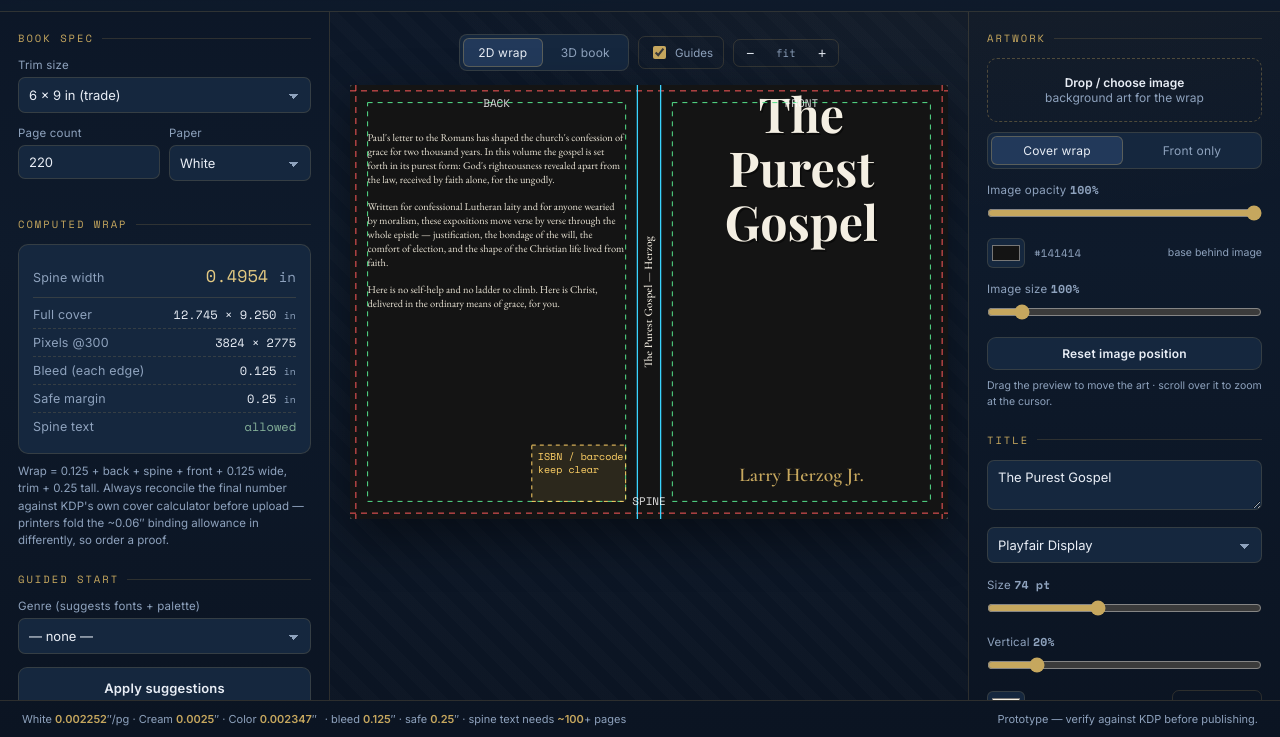
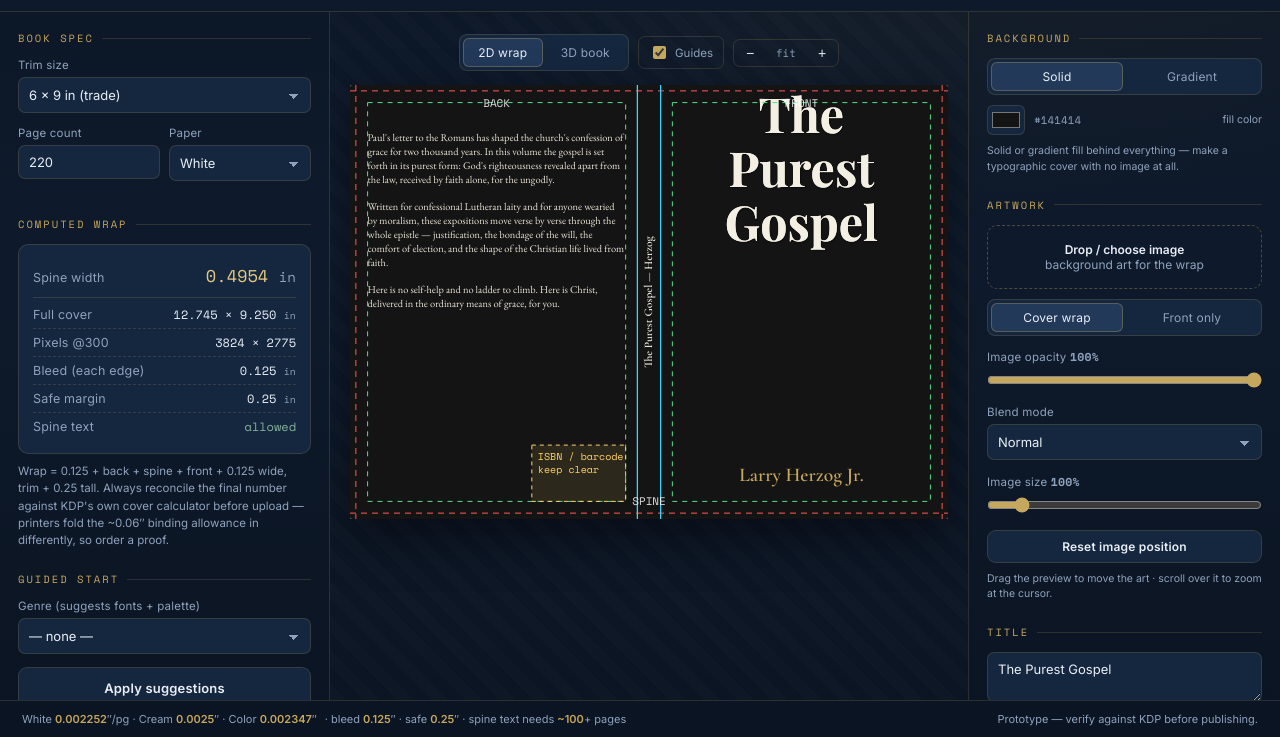
Before and after one commit to larryherzogjr/cover-forge, a website with bundled scripts: page web/index.html in a window 1280 px wide. Shown: the part 63-800 px from the top of the page. Built offline with nearby package versions, Linux system fonts and the light colour scheme.

Commit message:
M2: solid/gradient background mode + image blend modes
Add a Background panel (Solid | Gradient) so a cover can be made with no image
at all. Gradient is a two-stop linear fill at an adjustable angle, backed by a
pure, unit-tested gradientLine() helper in kdp.js (0=left->right, 90=top->bottom,
spans the box at any angle). The uploaded image still composites on top of the
chosen fill.

Add an image blend-mode selector (normal/multiply/screen/overlay/darken/lighten)
via globalCompositeOperation. A shared fillBackground() in render.js keeps the
wrap render and the ebook export consistent (ebook now honors gradient + blend).

Verified in-browser (gradient top/bottom stops, panel toggles); tests 16/16.

Co-Authored-By: Claude Opus 4.8 <noreply@anthropic.com>

```diff
--- a/web/index.html
+++ b/web/index.html
@@ -271,6 +271,23 @@
   <!-- ============ RIGHT: DESIGN ============ -->
   <div class="panel right">
     <div class="grp">
+      <p class="eyebrow">Background</p>
+      <div class="seg" id="bgModeSeg">
+        <button class="on" data-bg="solid">Solid</button>
+        <button data-bg="gradient">Gradient</button>
+      </div>
+      <div id="solidWrap" style="margin-top:10px">
+        <div class="colorrow"><input type="color" id="bgColor" value="#141414"><span class="mono" id="bgColorL">#141414</span><span class="mini" style="margin-left:auto">fill color</span></div>
+      </div>
+      <div id="gradWrap" style="display:none;margin-top:10px">
+        <div class="colorrow"><input type="color" id="gradFrom" value="#1d3251"><span class="mono" id="gradFromL">#1d3251</span><span class="mini" style="margin-left:auto">from</span></div>
+        <div class="colorrow" style="margin-top:8px"><input type="color" id="gradTo" value="#0e1a2b"><span class="mono" id="gradToL">#0e1a2b</span><span class="mini" style="margin-left:auto">to</span></div>
+        <label class="fld" style="margin-top:10px"><span>Angle <b id="gradAngleL" class="mono">90°</b></span><input type="range" id="gradAngle" min="0" max="360" value="90"></label>
+      </div>
+      <p class="mini" style="margin-top:8px">Solid or gradient fill behind everything — make a typographic cover with no image at all.</p>
+    </div>
+
+    <div class="grp">
       <p class="eyebrow">Artwork</p>
       <div class="filedrop" id="drop">
         <strong>Drop / choose image</strong><br>background art for the wrap
@@ -282,7 +299,16 @@
         <button data-fit="front">Front only</button>
       </div>
       <label class="fld" style="margin-top:12px"><span>Image opacity <b id="opL" class="mono"></b></span><input type="range" id="opacity" min="0" max="100" value="100"></label>
-      <div class="colorrow"><input type="color" id="bgColor" value="#141414"><span class="mono" id="bgColorL">#141414</span><span class="mini" style="margin-left:auto">base behind image</span></div>
+      <label class="fld"><span>Blend mode</span>
+        <select id="imgBlend">
+          <option value="source-over">Normal</option>
+          <option value="multiply">Multiply</option>
+          <option value="screen">Screen</option>
+          <option value="overlay">Overlay</option>
+          <option value="darken">Darken</option>
+          <option value="lighten">Lighten</option>
+        </select>
+      </label>
       <label class="fld" style="margin-top:12px"><span>Image size <b id="scaleL" class="mono">100%</b></span><input type="range" id="scale" min="20" max="800" value="100"></label>
       <button class="btn ghost" id="imgReset" style="padding:8px;font-size:12px;margin-bottom:0">Reset image position</button>
       <p class="mini" style="margin-top:8px">Drag the preview to move the art · scroll over it to zoom at the cursor.</p>
--- a/web/src/export.js
+++ b/web/src/export.js
@@ -4,7 +4,7 @@
 
 import { S } from "./state.js";
 import { dims, DPI, BLEED } from "./kdp.js";
-import { drawCover, drawImageFit, drawWrapText } from "./render.js";
+import { drawCover, drawImageFit, drawWrapText, fillBackground } from "./render.js";
 
 // API origin for the server-only features (PDF, bg-removal). In dev the static
 // site is on :8080 and Flask on :5004; in prod nginx proxies same-origin /api.
@@ -24,9 +24,10 @@ export function exportWrap() {
 export function exportEbook() {
   const W = 1600, H = 2560; const c = document.createElement("canvas"); c.width = W; c.height = H;
   const ctx = c.getContext("2d");
-  ctx.fillStyle = S.bg; ctx.fillRect(0, 0, W, H);
+  fillBackground(ctx, W, H);
   if (S.img) {
     ctx.save(); ctx.globalAlpha = Math.max(0, Math.min(1, S.imgOpacity));
+    ctx.globalCompositeOperation = S.imgBlend || "source-over";
     const es = W / (S.trimW + BLEED); drawImageFit(ctx, S.img, 0, 0, W, H, S.imgScale, S.imgX * es, S.imgY * es); ctx.restore();
   }
   const box = { x: 0, y: 0, w: W, h: H };
--- a/web/src/render.js
+++ b/web/src/render.js
@@ -5,10 +5,11 @@
 // preview and the 300-DPI export produce an identical crop.
 
 import { S } from "./state.js";
-import { dims, safeArea, barcodeBox, spineTextAllowed, fontPx, DPI, BLEED, SAFE } from "./kdp.js";
+import { dims, safeArea, barcodeBox, spineTextAllowed, fontPx, gradientLine, hexToRgb, DPI, BLEED, SAFE } from "./kdp.js";
 
 const $ = (id) => document.getElementById(id);
 const clamp = (v, a, b) => Math.max(a, Math.min(b, v));
+const withAlpha = (hex, a) => { const { r, g, b } = hexToRgb(hex); return `rgba(${r},${g},${b},${a})`; };
 
 const cv = $("preview");
 const cx = cv.getContext("2d");
@@ -16,18 +17,33 @@ const cx = cv.getContext("2d");
 let PREV_SCALE = 1;                 // px-per-inch of the current preview
 export const getPrevScale = () => PREV_SCALE;
 
+// Base fill (solid or linear gradient) for any W*H px region. Shared by the
+// wrap render and the ebook export so they stay consistent.
+export function fillBackground(ctx, W, H) {
+  if (S.bgMode === "gradient") {
+    const gl = gradientLine(S.gradient.angle, W, H);
+    const grad = ctx.createLinearGradient(gl.x0, gl.y0, gl.x1, gl.y1);
+    grad.addColorStop(0, S.gradient.from); grad.addColorStop(1, S.gradient.to);
+    ctx.fillStyle = grad;
+  } else {
+    ctx.fillStyle = S.bg;
+  }
+  ctx.fillRect(0, 0, W, H);
+}
+
 /* ---------- drawing core (resolution-independent via px scale) ---------- */
 export function drawCover(ctx, scale, showGuides) {
   const d = dims(S);
   const W = d.fullW * scale, H = d.fullH * scale;
   ctx.clearRect(0, 0, W, H);
 
-  // base fill
-  ctx.fillStyle = S.bg; ctx.fillRect(0, 0, W, H);
+  // base fill — solid or linear gradient
+  fillBackground(ctx, W, H);
 
-  // artwork (opacity over base, with user pan/zoom)
+  // artwork (opacity + blend mode over base, with user pan/zoom)
   if (S.img) {
     ctx.save(); ctx.globalAlpha = Math.max(0, Math.min(1, S.imgOpacity));
+    ctx.globalCompositeOperation = S.imgBlend || "source-over";
     const px = S.imgX * scale, py = S.imgY * scale;
     if (S.fit === "front") {
       drawImageFit(ctx, S.img, d.frontX * scale, 0, (S.trimW + BLEED) * scale, H, S.imgScale, px, py);
@@ -63,18 +79,33 @@ export function drawCover(ctx, scale, showGuides) {
 export function drawWrapText(ctx, o, box, scale, kind) {
   if (!o.text.trim()) return;
   ctx.save();
-  ctx.fillStyle = o.color; ctx.textAlign = "center";
+  ctx.textAlign = "center"; ctx.textBaseline = "middle";
   const px = Math.max(6, fontPx(o.size, scale));   // size slider is in points
   ctx.font = (kind === "title" ? "700 " : "600 ") + px + "px '" + o.font + "'";
-  ctx.textBaseline = "middle";
+  if (o.letterSpacing) ctx.letterSpacing = fontPx(o.letterSpacing, scale) + "px"; // pt -> px
+  const text = o.caps ? o.text.toUpperCase() : o.text;
   const cx2 = box.x + box.w / 2;
   const cy = box.h * (o.y / 100);
-  const lines = wrapLines(ctx, o.text, box.w * 0.84);
-  const lh = px * 1.12;
+  const lines = wrapLines(ctx, text, box.w * 0.84);
+  const lh = px * (o.lineHeight || 1.12);
+  const strokePx = o.stroke && o.stroke.width ? fontPx(o.stroke.width, scale) : 0;
   let y = cy - (lines.length - 1) * lh / 2;
   for (const ln of lines) {
-    if (o.shadow) { ctx.save(); ctx.fillStyle = "rgba(0,0,0,.45)"; ctx.fillText(ln, cx2 + px * 0.03, y + px * 0.04); ctx.restore(); }
-    ctx.fillStyle = o.color; ctx.fillText(ln, cx2, y); y += lh;
+    if (o.shadow) {
+      ctx.save();
+      ctx.shadowColor = withAlpha(o.shadowColor || "#000000", o.shadowOpacity != null ? o.shadowOpacity : 0.45);
+      ctx.shadowBlur = fontPx(o.shadowBlur || 0, scale);
+      ctx.shadowOffsetX = fontPx(o.shadowDX || 0, scale);
+      ctx.shadowOffsetY = fontPx(o.shadowDY || 0, scale);
+      ctx.fillStyle = o.color; ctx.fillText(ln, cx2, y);
+      ctx.restore();
+    }
+    if (strokePx > 0) {
+      ctx.lineWidth = strokePx; ctx.strokeStyle = o.stroke.color; ctx.lineJoin = "round";
+      ctx.strokeText(ln, cx2, y);
+    }
+    ctx.fillStyle = o.color; ctx.fillText(ln, cx2, y);
+    y += lh;
   }
   ctx.restore();
 }
@@ -98,7 +129,7 @@ function drawBackText(ctx, scale) {
   const avoidY1 = bc.bottom * scale;
 
   const px = Math.max(6, fontPx(o.size, scale)); // points
-  const lh = px * 1.34;
+  const lh = px * (o.lineHeight || 1.34);
   ctx.save();
   ctx.fillStyle = o.color; ctx.textBaseline = "top";
   ctx.font = px + "px '" + o.font + "'";
--- a/web/src/state.js
+++ b/web/src/state.js
@@ -5,16 +5,28 @@
 
 import { PAPER } from "./kdp.js";
 
+// Per-block text style defaults (M2). caps/stroke/letterSpacing/lineHeight and
+// tunable shadow extend the original blocks without changing their look until
+// the user touches them.
+const titleStyle = {
+  caps: false, letterSpacing: 0, lineHeight: 1.12,
+  stroke: { color: "#0e1a2b", width: 0 },
+  shadow: true, shadowDX: 1, shadowDY: 2, shadowBlur: 2, shadowColor: "#000000", shadowOpacity: 0.45,
+};
+
 export const S = {
   trimW: 6, trimH: 9, pages: 220, paper: PAPER.white,
-  img: null, fit: "wrap", palette: [], imgOpacity: 1, bg: "#141414",
+  // background: base fill (solid|gradient) with the optional image composited on top.
+  bgMode: "solid", bg: "#141414",
+  gradient: { from: "#1d3251", to: "#0e1a2b", angle: 90 },
+  img: null, fit: "wrap", palette: [], imgOpacity: 1, imgBlend: "source-over",
   imgScale: 1, imgX: 0, imgY: 0,
-  title: { text: "The Purest Gospel", font: "Playfair Display", size: 74, y: 20, color: "#f4efe3", shadow: true },
-  author: { text: "Larry Herzog Jr.", font: "Cormorant Garamond", size: 30, y: 90, color: "#c6a75e" },
+  title: { text: "The Purest Gospel", font: "Playfair Display", size: 74, y: 20, color: "#f4efe3", ...titleStyle },
+  author: { text: "Larry Herzog Jr.", font: "Cormorant Garamond", size: 30, y: 90, color: "#c6a75e", caps: false, letterSpacing: 0, lineHeight: 1.12, stroke: { color: "#0e1a2b", width: 0 } },
   spine: { text: "The Purest Gospel — Herzog", color: "#f4efe3", flip: false },
   back: {
     text: "Paul's letter to the Romans has shaped the church's confession of grace for two thousand years. In this volume the gospel is set forth in its purest form: God's righteousness revealed apart from the law, received by faith alone, for the ungodly.\n\nWritten for confessional Lutheran laity and for anyone wearied by moralism, these expositions move verse by verse through the whole epistle — justification, the bondage of the will, the comfort of election, and the shape of the Christian life lived from faith.\n\nHere is no self-help and no ladder to climb. Here is Christ, delivered in the ordinary means of grace, for you.",
-    font: "EB Garamond", size: 16, y: 7, color: "#e9e3d4", align: "left",
+    font: "EB Garamond", size: 16, y: 7, color: "#e9e3d4", align: "left", lineHeight: 1.34,
   },
   guides: true, view: "2d", zoom: 0, // zoom 0 = fit
 };
--- a/web/src/ui.js
+++ b/web/src/ui.js
@@ -162,10 +162,23 @@ $("sText").addEventListener("input", (e) => { S.spine.text = e.target.value; rer
 bindColor("sColor", "sColorL", S.spine, "color");
 $("sFlip").addEventListener("change", (e) => { S.spine.flip = e.target.checked; rerender(); });
 
-/* ---------- image opacity + base color ---------- */
+/* ---------- background fill (solid / gradient) ---------- */
+document.querySelectorAll("#bgModeSeg button").forEach((b) => b.addEventListener("click", () => {
+  document.querySelectorAll("#bgModeSeg button").forEach((x) => x.classList.remove("on")); b.classList.add("on");
+  S.bgMode = b.dataset.bg;
+  $("solidWrap").style.display = S.bgMode === "solid" ? "block" : "none";
+  $("gradWrap").style.display = S.bgMode === "gradient" ? "block" : "none";
+  rerender();
+}));
+bindColor("bgColor", "bgColorL", S, "bg");
+bindColor("gradFrom", "gradFromL", S.gradient, "from");
+bindColor("gradTo", "gradToL", S.gradient, "to");
+$("gradAngle").addEventListener("input", (e) => { S.gradient.angle = +e.target.value; $("gradAngleL").textContent = e.target.value + "°"; rerender(); });
+
+/* ---------- image opacity + blend ---------- */
 $("opacity").addEventListener("input", (e) => { S.imgOpacity = +e.target.value / 100; $("opL").textContent = e.target.value + "%"; rerender(); });
 $("opL").textContent = "100%";
-bindColor("bgColor", "bgColorL", S, "bg");
+$("imgBlend").addEventListener("change", (e) => { S.imgBlend = e.target.value; rerender(); });
 
 /* ---------- back cover ---------- */
 $("bText").value = S.back.text;
```
Also changed, not shown: web/src/kdp.js (+12 -0 lines), web/test/kdp.test.js (+12 -1 lines).
